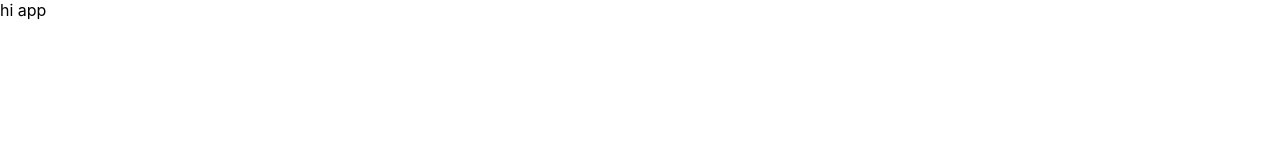
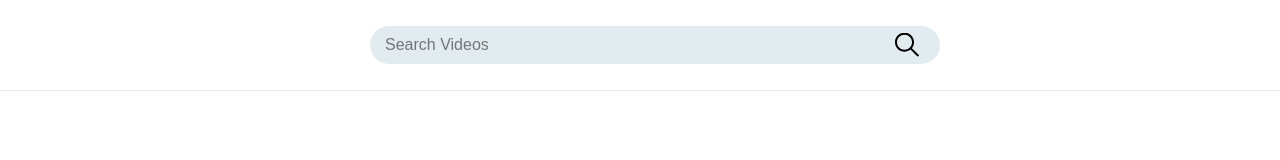
Before and after one commit to GSG-G9/OsamaYou-myYoutube, a React app: page / in a window 1280 px wide. Built offline with nearby package versions, Linux system fonts and the light colour scheme.

Commit message:
Create Header Component - HTML & CSS is done - pass the handler func - add prop-type module - add search icon Relates #5

```diff
--- a/package.json
+++ b/package.json
@@ -6,6 +6,7 @@
     "@testing-library/jest-dom": "^5.11.4",
     "@testing-library/react": "^11.1.0",
     "@testing-library/user-event": "^12.1.10",
+    "prop-types": "^15.7.2",
     "react": "^17.0.1",
     "react-dom": "^17.0.1",
     "react-router-dom": "^5.2.0",
--- a/public/index.html
+++ b/public/index.html
@@ -7,6 +7,7 @@
   <meta name="viewport" content="width=device-width, initial-scale=1" />
   <meta name="theme-color" content="#000000" />
   <meta name="description" content="Web site created using create-react-app" />
+  <script src="https://kit.fontawesome.com/a076d05399.js"></script>
   <title>my Youtube</title>
 </head>
 
--- a/src/App/App.css
+++ b/src/App/App.css
@@ -0,0 +1,3 @@
+.App {
+  padding-top: 90px;
+}
--- a/src/App/index.js
+++ b/src/App/index.js
@@ -1,7 +1,31 @@
+import { useState } from 'react';
+
 import './App.css';
+import Header from '../components/Header';
 
 function App() {
-  return <div className="App">hi app</div>;
+  const [searchValue, setSearchValue] = useState('');
+
+  const onSearchInputChange = (e) => {
+    setSearchValue(e.target.value);
+  };
+
+  const onSubmitBtnClick = () => {
+    console.log(searchValue);
+
+    // clear Input after done
+    setSearchValue('');
+  };
+
+  return (
+    <div className="App">
+      <Header
+        searchInputValue={searchValue}
+        onSearchInputChange={onSearchInputChange}
+        onSubmitBtnClick={onSubmitBtnClick}
+      />
+    </div>
+  );
 }
 
 export default App;
--- /dev/null
+++ b/src/components/Header/Header.css
@@ -0,0 +1,53 @@
+.top-bar {
+  z-index: 1;
+  border-bottom: 1px solid #e2ebef;
+  padding: 26px 0;
+  overflow: hidden;
+  position: fixed;
+  top: 0;
+  width: 100%;
+  background-color: white;
+}
+
+header .container {
+  max-width: 100%;
+  padding: 0 45px;
+  margin: 0 auto;
+}
+
+.search {
+  position: relative;
+  width: 50%;
+  max-width: 540px;
+  margin: 0 auto;
+}
+
+.search input {
+  width: 100%;
+  border-radius: 30px;
+  color: #6e6f70;
+  font-size: 16px;
+  height: 38px;
+  line-height: 38px;
+  padding: 0 15px;
+  background-color: #e2ebef;
+  border: 0;
+}
+
+.search button {
+  position: absolute;
+  top: 50%;
+  right: -15px;
+  background-color: inherit;
+  border: 0;
+  transform: translateY(-46%);
+  cursor: pointer;
+}
+.search button img {
+  cursor: pointer;
+  height: 24px;
+  transition: all 0.3s ease-in-out;
+}
+.search button img:hover {
+  transform: scale(1.05);
+}
--- /dev/null
+++ b/src/components/Header/index.js
@@ -0,0 +1,37 @@
+import PropTypes from 'prop-types';
+import './Header.css';
+
+const Header = (props) => {
+  const { onSearchInputChange, onSubmitBtnClick, searchInputValue } = props;
+  return (
+    <header className="top-bar">
+      <div className="container">
+        <div className="search">
+          <input
+            type="text"
+            name="search"
+            placeholder="Search Videos"
+            value={searchInputValue}
+            onChange={onSearchInputChange}
+            autoComplete="off"
+          />
+          <button type="submit" onClick={onSubmitBtnClick}>
+            <img
+              className="search-icon"
+              src="./resources/search-icon.svg"
+              alt="search-icon"
+            />
+          </button>
+        </div>
+      </div>
+    </header>
+  );
+};
+
+Header.propTypes = {
+  onSearchInputChange: PropTypes.func.isRequired,
+  onSubmitBtnClick: PropTypes.func.isRequired,
+  searchInputValue: PropTypes.string.isRequired,
+};
+
+export default Header;
--- a/src/index.css
+++ b/src/index.css
@@ -1,8 +1,8 @@
 body {
   margin: 0;
-  font-family: -apple-system, BlinkMacSystemFont, 'Segoe UI', 'Roboto', 'Oxygen',
-    'Ubuntu', 'Cantarell', 'Fira Sans', 'Droid Sans', 'Helvetica Neue',
-    sans-serif;
-  -webkit-font-smoothing: antialiased;
-  -moz-osx-font-smoothing: grayscale;
+  font: 400 13.3333px Arial;
 }
+
+*:focus {
+  outline: none;
+}
```
Also changed, not shown: public/resources/search-icon.svg (added).
